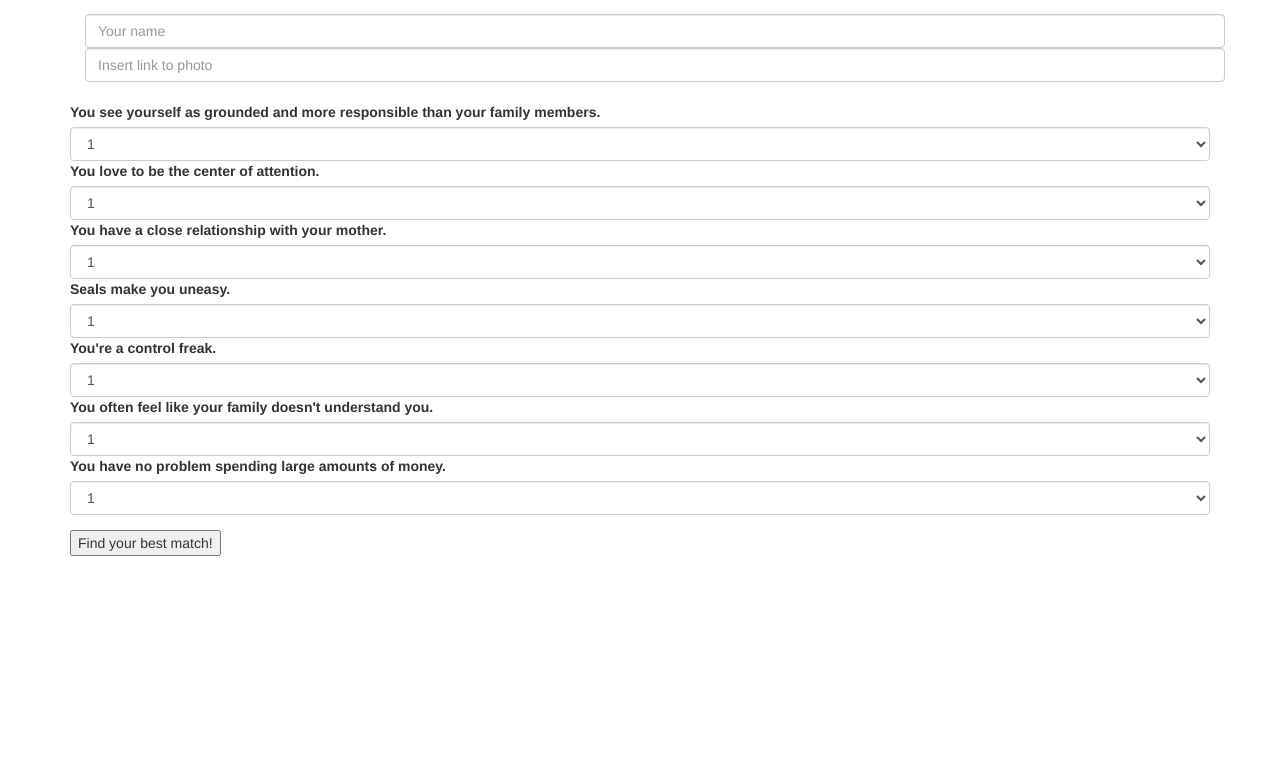
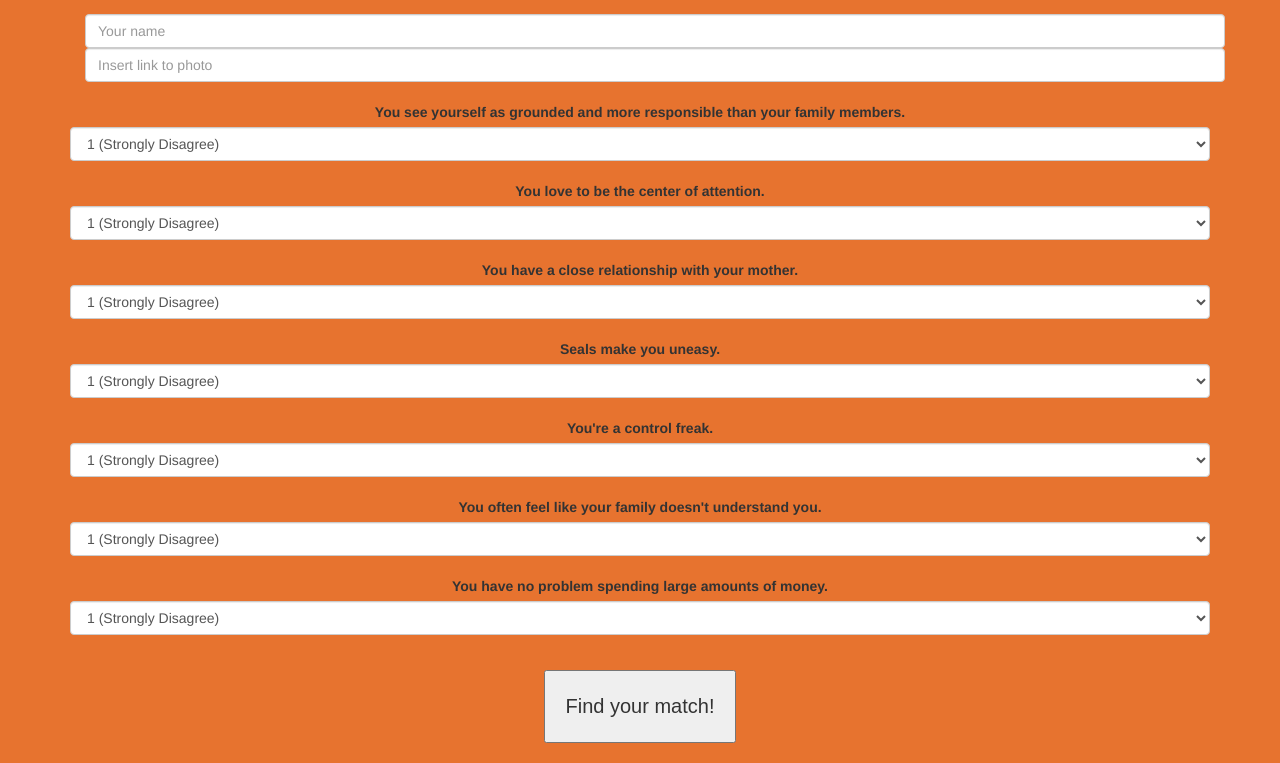
Before and after one commit to briannadunaj/Friend-finder, a website: page app/public/survey.html in a window 1280 px wide. Shown: the part 69-832 px from the top of the page. Before the commit the page ends 800 px from the top, so only its background shows below. Drawn offline with nearby package versions, Linux system fonts and the light colour scheme.

Commit message:
added css, modal popup not working now:

```diff
--- a/app/public/app.js
+++ b/app/public/app.js
@@ -25,15 +25,13 @@ $(document).ready(function(){
 		};
 		console.log(newFriend);
 
-/*		$.post("/api/friends", newFriend, function(){
-			q1 = 0, q2 = 0, q3 = 0, q4 = 0, q5 = 0, q6 = 0, q7 = 0;
-		}).then(function(match){
-			var parsed = JSON.parse(match);
-			console.log(parsed);
+		var url = window.location.origin;
 
-		}); */
-		//console.log(parsed);
-		// add modal pop-up with result
+		$.get(url+"/api/friends", function(data){
+			var ya = JSON.stringify(data);
+			console.log(ya);
+			$("#text").text(data[name]);
+		});
 
 	});
 
--- a/app/public/style.css
+++ b/app/public/style.css
@@ -26,3 +26,18 @@ h2 {
 	letter-spacing: .001px;
 	font-size: 13px;
 }
+
+form {
+	text-align: center;
+}
+
+body {
+	background-color: #e7732f;
+}
+
+.submit-btn{
+	padding: 20px;
+	margin: 20px 0px 20px 0;
+	font-family: "Arial";
+	font-size: 20px;
+}
--- a/app/public/survey.html
+++ b/app/public/survey.html
@@ -25,72 +25,78 @@
 	    <div class="form-group">
 	      <label for="sel1">You see yourself as grounded and more responsible than your family members.</label>
 	      <select class="form-control" id="sel1">
-	        <option>1</option>
+	        <option>1 (Strongly Disagree)</option>
 	        <option>2</option>
 	        <option>3</option>
 	        <option>4</option>
-	        <option>5</option>
+	        <option>5 (Strongly Agree)</option>
 	      </select>
+	      <br>
 	      <label for="sel2">You love to be the center of attention.</label>
 	      <select class="form-control" id="sel2">
-	        <option>1</option>
+	        <option>1 (Strongly Disagree)</option>
 	        <option>2</option>
 	        <option>3</option>
 	        <option>4</option>
-	        <option>5</option>
+	        <option>5 (Strongly Agree)</option>
 	      </select>
+	      <br>
 	      <label for="sel3">You have a close relationship with your mother.</label>
 	      <select class="form-control" id="sel3">
-	        <option>1</option>
+	        <option>1 (Strongly Disagree)</option>
 	        <option>2</option>
 	        <option>3</option>
 	        <option>4</option>
-	        <option>5</option>
+	        <option>5 (Strongly Agree)</option>
 	      </select>
+	      <br>
 	      <label for="sel4">Seals make you uneasy.</label>
 	      <select class="form-control" id="sel4">
-	        <option>1</option>
+	        <option>1 (Strongly Disagree)</option>
 	        <option>2</option>
 	        <option>3</option>
 	        <option>4</option>
-	        <option>5</option>
+	        <option>5 (Strongly Agree)</option>
 	      </select>
+	      <br>
 	      <label for="sel5">You're a control freak.</label>
 	      <select class="form-control" id="sel5">
-	        <option>1</option>
+	        <option>1 (Strongly Disagree)</option>
 	        <option>2</option>
 	        <option>3</option>
 	        <option>4</option>
-	        <option>5</option>
+	        <option>5 (Strongly Agree)</option>
 	      </select>
+	      <br>
 	      <label for="sel6">You often feel like your family doesn't understand you.</label>
 	      <select class="form-control" id="sel6">
-	        <option>1</option>
+	        <option>1 (Strongly Disagree)</option>
 	        <option>2</option>
 	        <option>3</option>
 	        <option>4</option>
-	        <option>5</option>
+	        <option>5 (Strongly Agree)</option>
 	      </select>
+	      <br>
 	      <label for="sel7">You have no problem spending large amounts of money.</label>
 	      <select class="form-control" id="sel7">
-	        <option>1</option>
+	        <option>1 (Strongly Disagree)</option>
 	        <option>2</option>
 	        <option>3</option>
 	        <option>4</option>
-	        <option>5</option>
+	        <option>5 (Strongly Agree)</option>
 	      </select>
 	  	</div>
-	</form>
-	<button class="submit-btn" type="submit" data-toggle="modal" data-target="#myModal">Find your best match!</button>
+
+	<button class="submit-btn" type="submit" data-toggle="modal" data-target="#myModal">Find your match!</button>
 	<div id="myModal" class="modal fade" role="dialog">
 	  <div class="modal-dialog">
 	      <div class="modal-content">
 	        <div class="modal-header">
 	          <button type="button" class="close" data-dismiss="modal">&times;</button>
-	          <h4 class="modal-title">Modal Header</h4>
+	          <h4 class="modal-title">Your best friend is:</h4>
 	        </div>
 	        <div class="modal-body">
-	          <p>Some text in the modal.</p>
+	          <p id="text"></p>
 	        </div>
 	        <div class="modal-footer">
 	          <button type="button" class="btn btn-default" data-dismiss="modal">Close</button>
@@ -99,8 +105,9 @@
 
 	    </div>
 	  </div>
+	</form>
+</div>
 
-</div>
 
 </body>
 </html>
```
Also changed, not shown: app/public/home.html (+1 -0 lines), app/routing/apiRoutes.js (+13 -8 lines).
